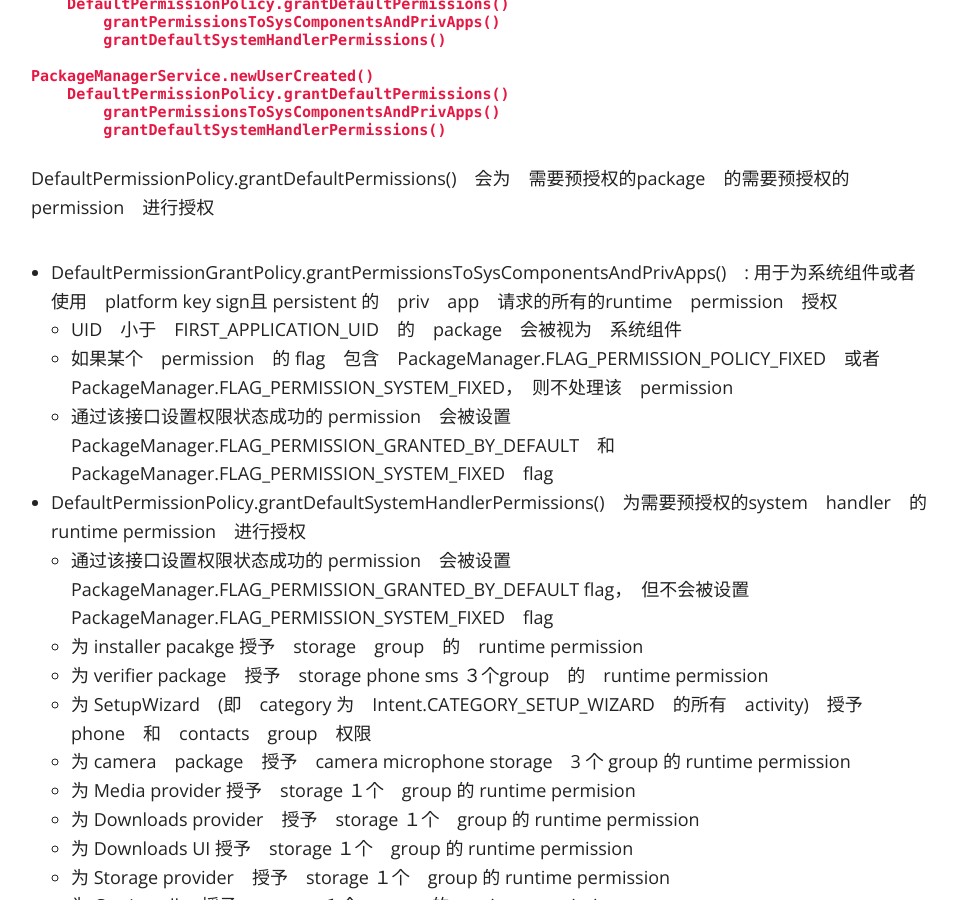
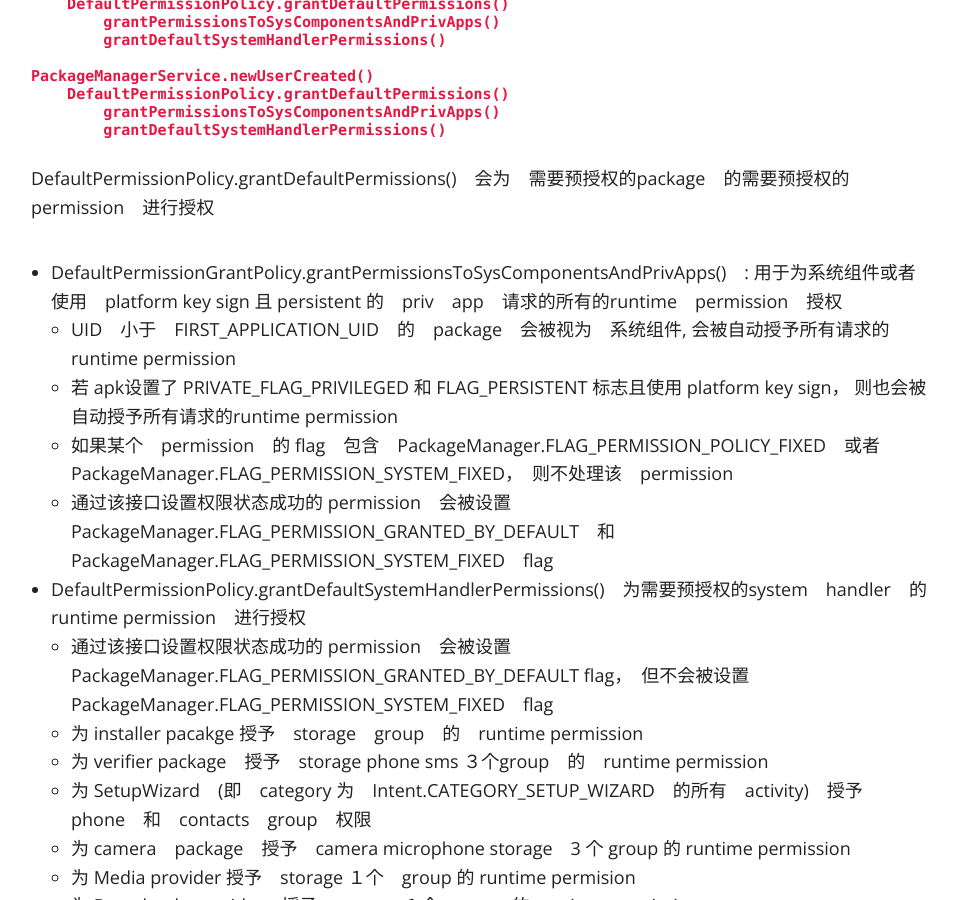
Before and after one commit to lishiwen4/lishiwen4.github.io, a Jekyll site: the page built from _posts/android/2016-04-05-android-permission.md, in a window 1280 px wide and 900 px high, scrolled down 13032 px. Shown: the whole window, without its empty margins (159-1116 px from the left). Built offline with Jekyll 4.4.1, drawn with Linux system fonts in a browser that asks for light colours; nearby versions of some CDN libraries.

Commit message:
[mod] 2016-04-05-android-permission.md

```diff
--- a/_posts/android/2016-04-05-android-permission.md
+++ b/_posts/android/2016-04-05-android-permission.md
@@ -446,8 +446,9 @@ DefaultPermissionGrantPolicy 用于为系统组件或者　system handler　授
 
 DefaultPermissionPolicy.grantDefaultPermissions()　会为　需要预授权的package　的需要预授权的 permission　进行授权
 
-+ DefaultPermissionGrantPolicy.grantPermissionsToSysComponentsAndPrivApps()　: 用于为系统组件或者使用　platform key sign且 persistent 的　priv　app　请求的所有的runtime　permission　授权
-   + UID　小于　FIRST_APPLICATION_UID　的　package　会被视为　系统组件
++ DefaultPermissionGrantPolicy.grantPermissionsToSysComponentsAndPrivApps()　: 用于为系统组件或者使用　platform key sign 且 persistent 的　priv　app　请求的所有的runtime　permission　授权
+   + UID　小于　FIRST_APPLICATION_UID　的　package　会被视为　系统组件, 会被自动授予所有请求的runtime permission
+   + 若 apk设置了 PRIVATE_FLAG_PRIVILEGED 和 FLAG_PERSISTENT 标志且使用 platform key sign， 则也会被自动授予所有请求的runtime permission
    + 如果某个　permission　的 flag　包含　PackageManager.FLAG_PERMISSION_POLICY_FIXED　或者　PackageManager.FLAG_PERMISSION_SYSTEM_FIXED，　则不处理该　permission
    + 通过该接口设置权限状态成功的 permission　会被设置　PackageManager.FLAG_PERMISSION_GRANTED_BY_DEFAULT　和　PackageManager.FLAG_PERMISSION_SYSTEM_FIXED　flag
 + DefaultPermissionPolicy.grantDefaultSystemHandlerPermissions()　为需要预授权的system　handler　的runtime permission　进行授权
```
